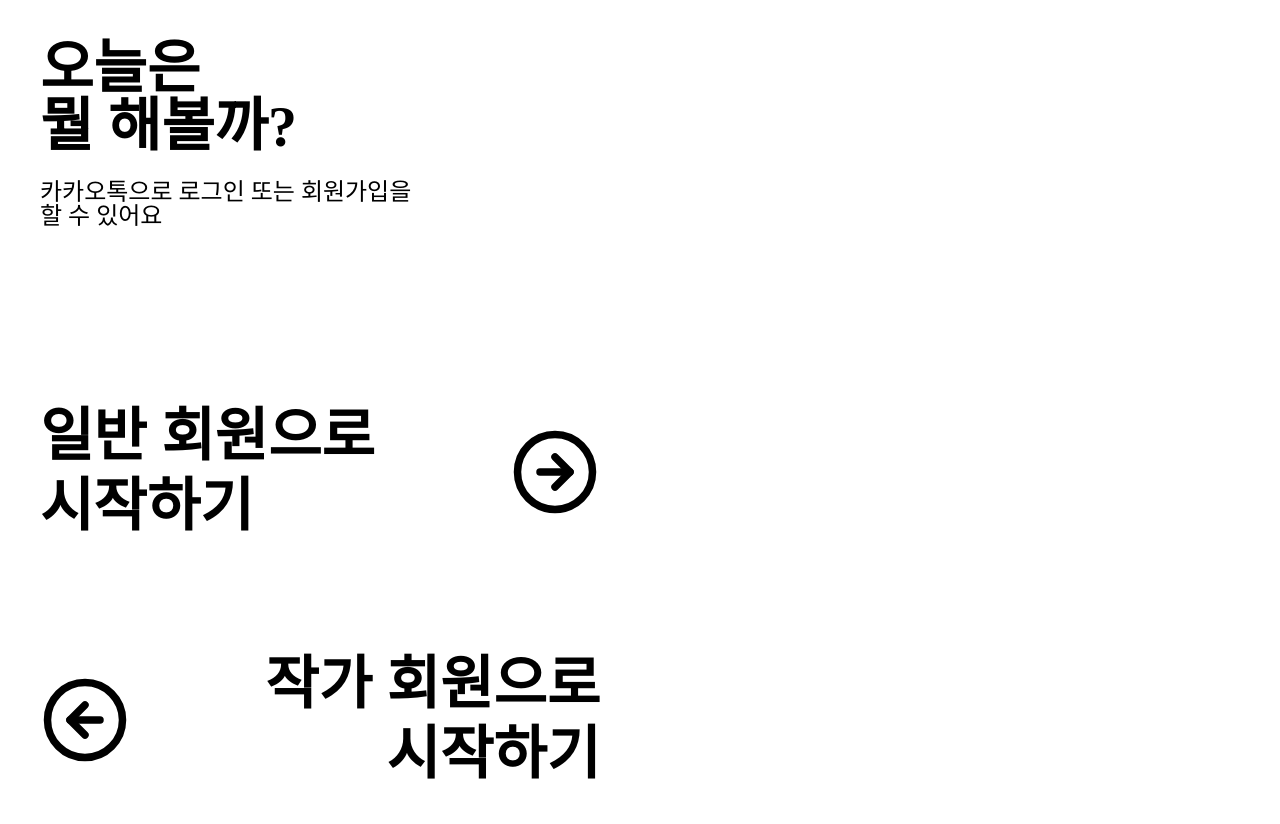
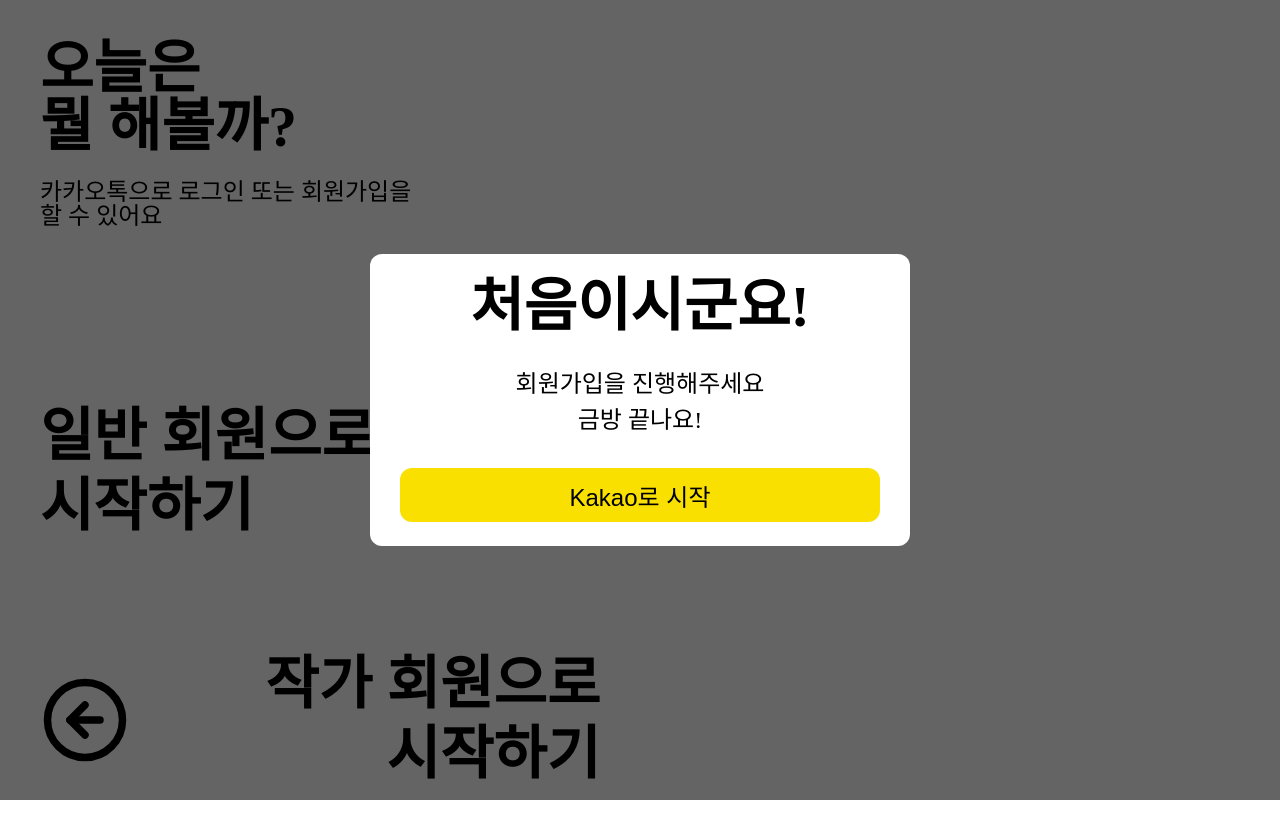
Before and after one commit to prgrms-web-devcourse/Team_DAYZ_DAYZ_FE, a React (Create React App) app: page /loginHome in a window 1280 px wide. Built offline with nearby package versions, Linux system fonts and the light colour scheme.

Commit message:
Design: 회원가입 안내 팝업창 스타일링

```diff
--- a/src/pages/LoginPage/index.tsx
+++ b/src/pages/LoginPage/index.tsx
@@ -3,6 +3,7 @@ import React from 'react';
 import { ArrowRightCircle, ArrowLeftCircle } from 'react-feather';
 function LoginPage() {
   return (
+    <>
       <LoginHomeContainer>
         <Title>
           <p>오늘은</p>
@@ -29,6 +30,17 @@ function LoginPage() {
           </AuthorContainer>
         </SelectContainer>
       </LoginHomeContainer>
+      <PopUpContainer>
+        <PopUp>
+          <p className="PopUpTitle">처음이시군요!</p>
+          <div className="PopUpSubtitle">
+            <p>회원가입을 진행해주세요</p>
+            <p>금방 끝나요!</p>
+          </div>
+          <button className="PopUpKakaoBtn">Kakao로 시작</button>
+        </PopUp>
+      </PopUpContainer>
+    </>
   );
 }
 
@@ -76,3 +88,52 @@ const AuthorContainer = styled.div`
     }
   }
 `;
+
+const PopUpContainer = styled.section`
+  position: fixed;
+  background-color: #0000009b;
+  height: 100vh;
+  width: 100vw;
+`;
+
+const PopUp = styled.div`
+  background-color: white;
+  width: 480px;
+  flex-direction: column;
+  padding: 24px 30px;
+  border-radius: 12px;
+  top: 50%;
+  left: 50%;
+  transform: translate(-50%, -50%);
+  display: flex;
+  justify-content: center;
+  align-items: center;
+  position: absolute;
+  & .PopUpTitle {
+    font-size: 58px;
+    font-weight: 600;
+    margin-bottom: 36px;
+  }
+  & .PopUpSubtitle {
+    font-size: 24px;
+    display: flex;
+    flex-direction: column;
+    align-items: center;
+    margin-bottom: 36px;
+    & p:first-child {
+      margin-bottom: 12px;
+    }
+  }
+  & .PopUpKakaoBtn {
+    background-color: #f9e000;
+    border-style: none;
+    border-radius: 12px;
+    height: 54px;
+    width: 480px;
+    font-size: 24px;
+    transition: background-color 0.2s;
+    &:hover {
+      background-color: #9b8b005e;
+    }
+  }
+`;
```
Lines whose indentation alone changed are shown as unchanged.
